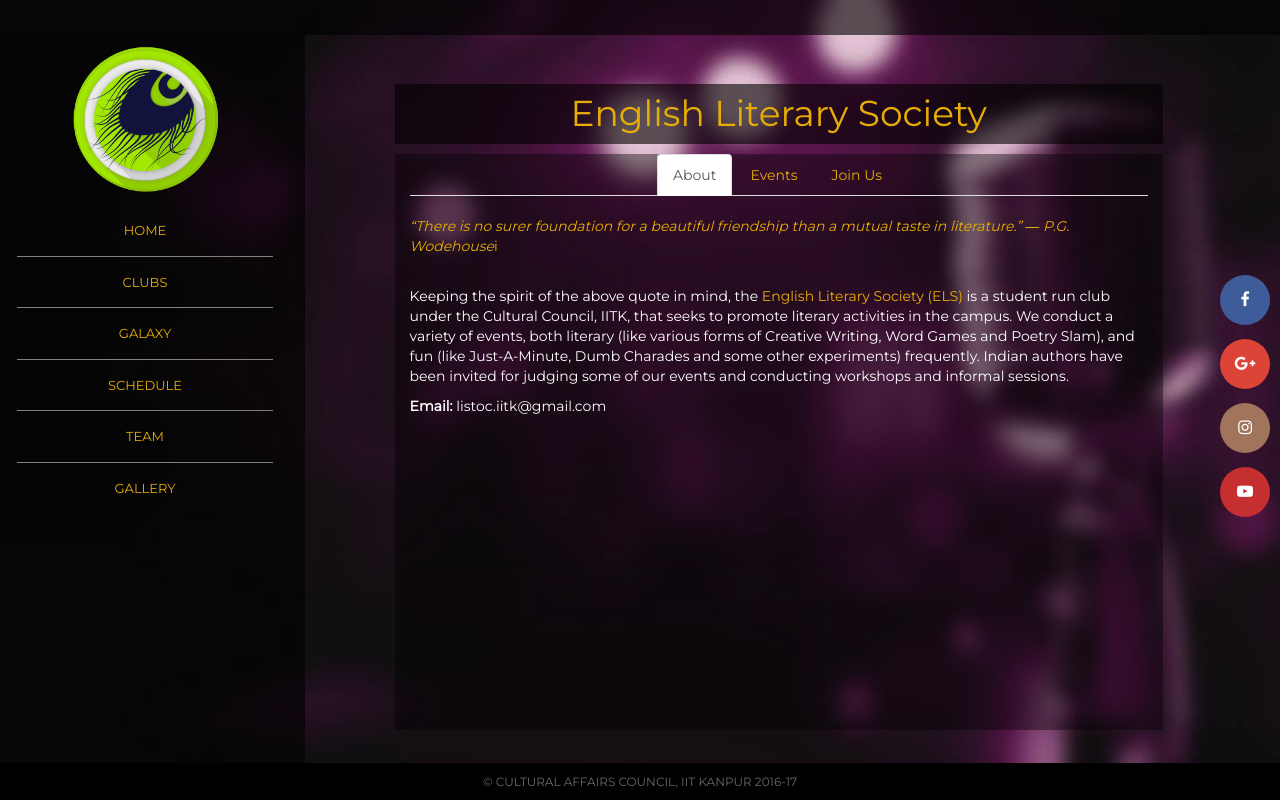
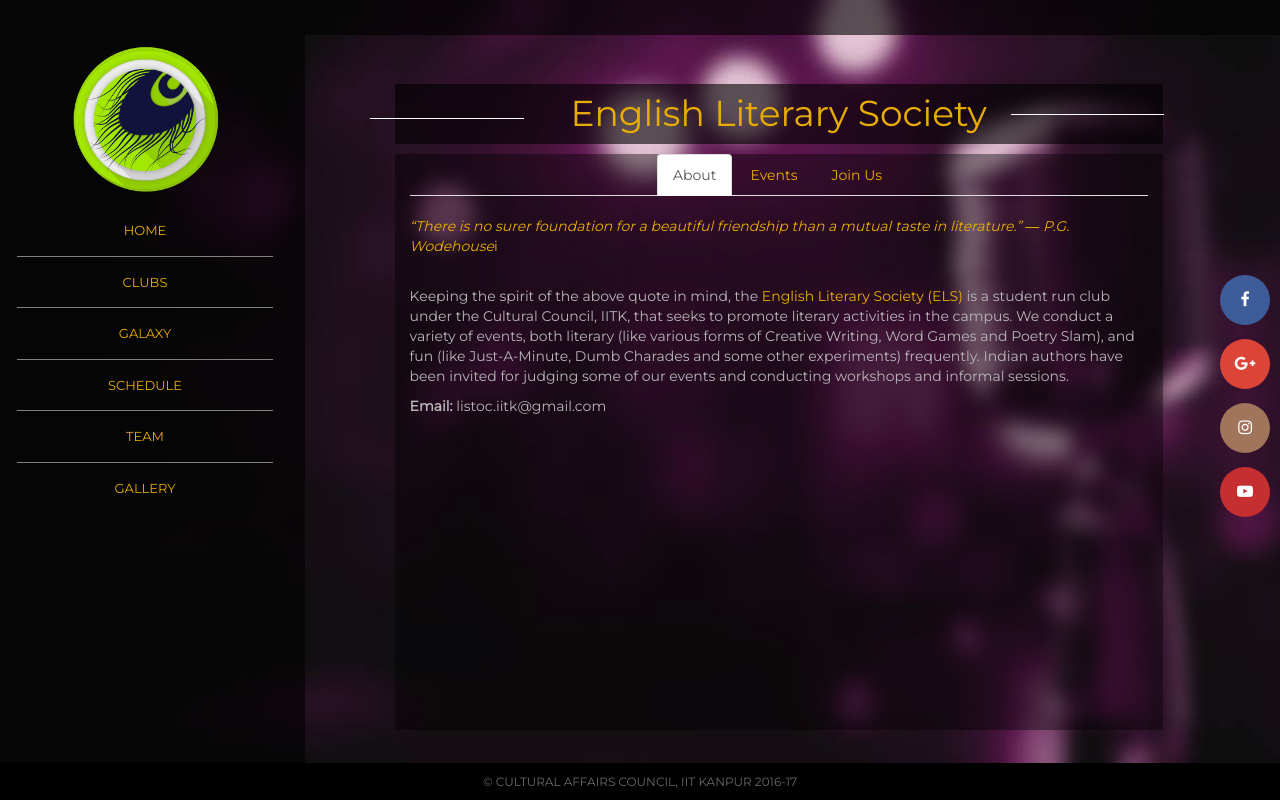
Before and after one commit to shivnshu/CultCouncilIITK, a CodeIgniter app: page /database/index.php/welcome/els in a window 1280 px wide. Run offline with CodeIgniter, Linux system fonts and the light colour scheme.

Commit message:
lines added

```diff
--- a/application/config/config.php
+++ b/application/config/config.php
@@ -23,7 +23,7 @@ defined('BASEPATH') OR exit('No direct script access allowed');
 | a PHP script and you can easily do that on your own.
 |
 */
-$config['base_url'] = 'http://localhost/ModCult';
+$config['base_url'] = 'http://192.168.12.1/ModCult';
 
 /*
 |--------------------------------------------------------------------------
--- a/css/mystyles.css
+++ b/css/mystyles.css
@@ -259,6 +259,27 @@ footer {font-size: 12px; color: #6C6968; text-transform: uppercase; background-c
     padding:10px;
 }
 
+/*IMPROVE THIS*/
+
+.scroll-title::before{
+    content: " ";
+    width: 20%;
+    border-bottom: 1px #fff solid;
+    display: inline-block;
+    position: absolute;
+    margin: 24px 0 0 -200px;
+}
+
+.scroll-title::after{
+    content: " ";
+    width: 20%;
+    border-bottom: 1px #fff solid;
+    display: inline-block;
+    position: absolute;
+    margin-left: 24px;
+    margin-top: 20px;
+}
+
 .scrollBar{
   width: 100%;
   height: 400px;
@@ -266,7 +287,7 @@ footer {font-size: 12px; color: #6C6968; text-transform: uppercase; background-c
   /*opacity: 0.8;*/
   background-color:rgba(0, 0, 0, .4);
 
-  color: #ffffff
+  color: #b7b7b7;
 }
 
 .scrollBar a{
```
